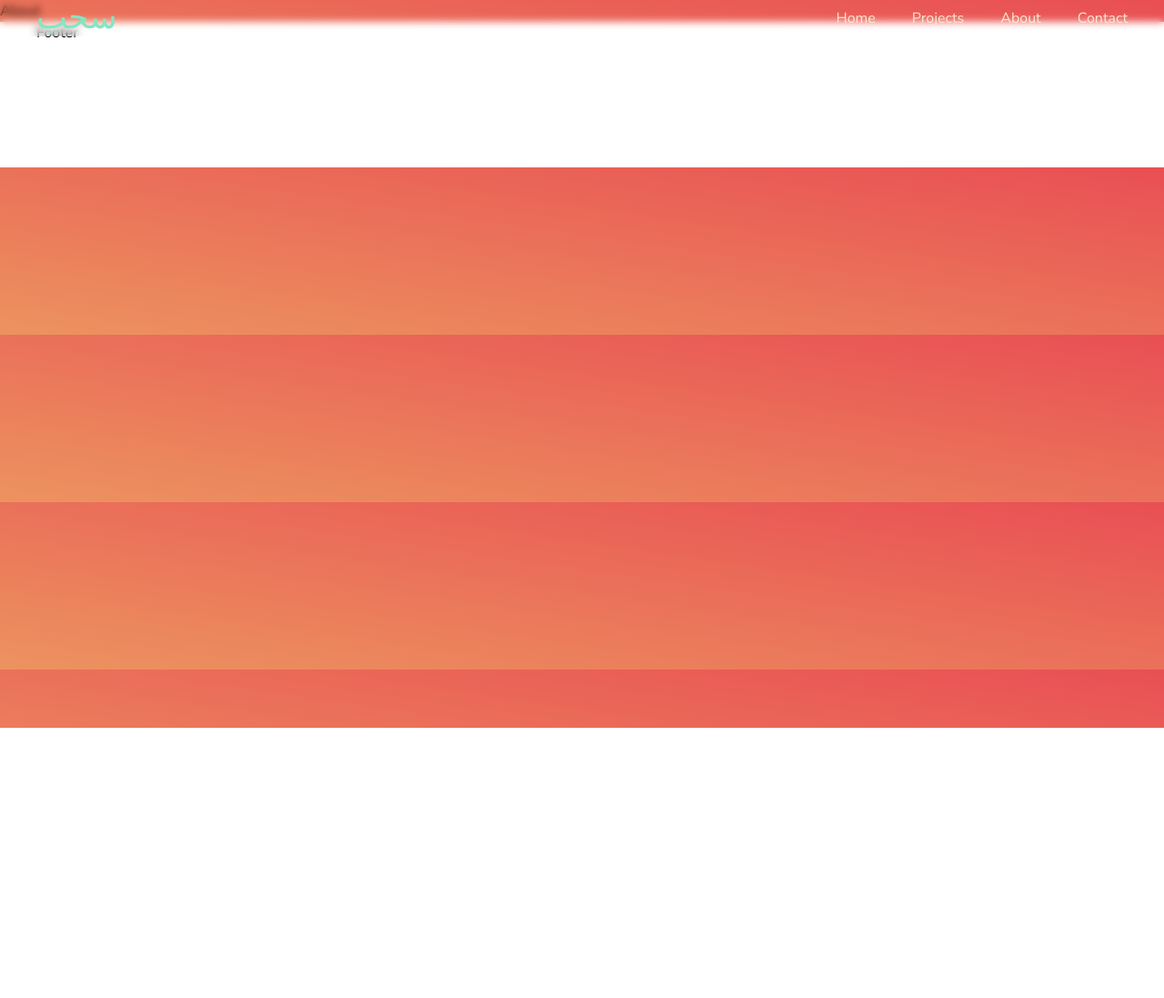
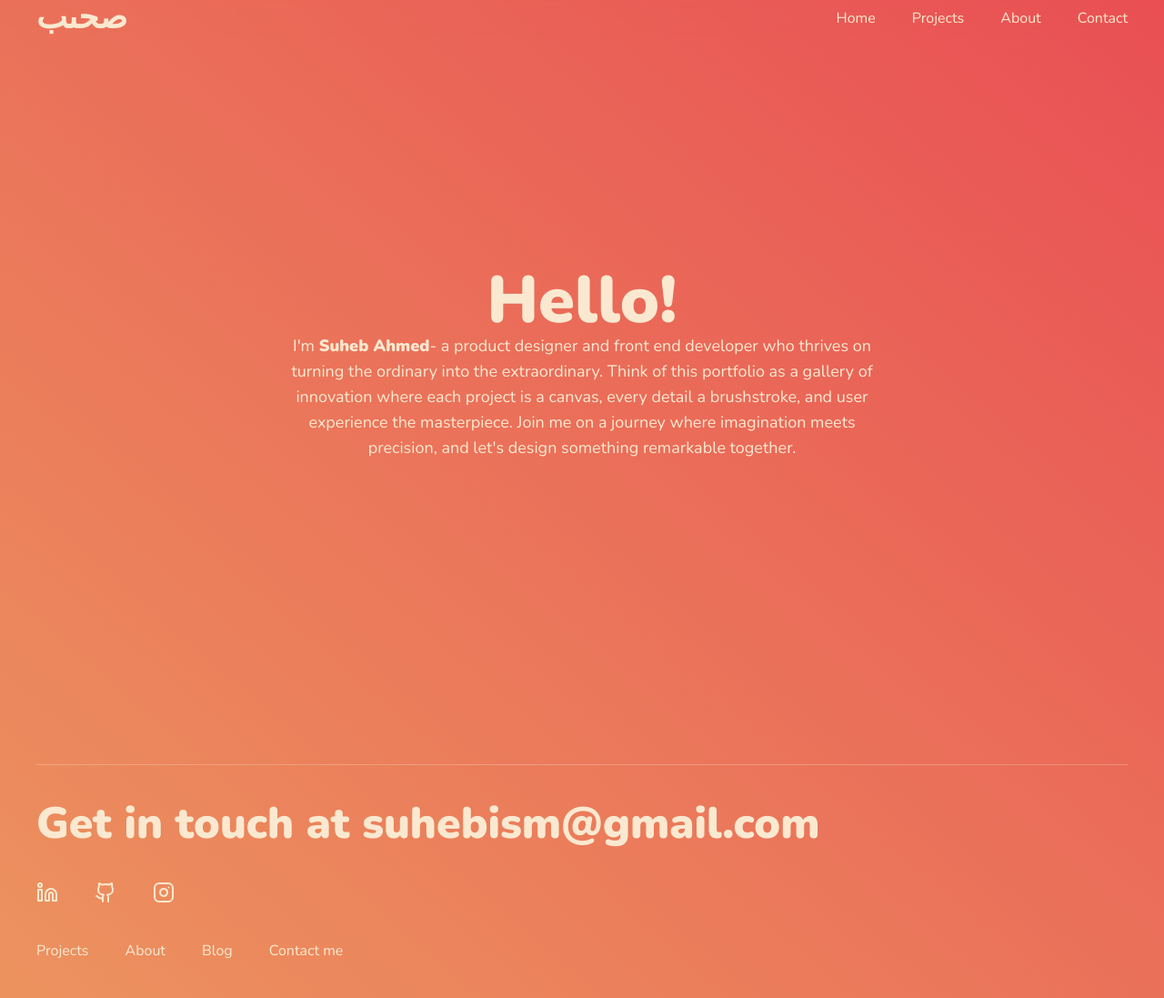
Before and after one commit to suhebism/My-portfolio, a Next.js app: page /about in a window 1280 px wide. Shown: the whole page at 91% size. Before the commit the page ends 800 px from the top, so only its background shows below. Built offline with nearby package versions, Linux system fonts and the light colour scheme.

Commit message:
Testing final design and functionality

```diff
--- a/app/about/page.jsx
+++ b/app/about/page.jsx
@@ -1,16 +1,28 @@
 'use client'
 import React from 'react';
 import { motion } from 'framer-motion';
+import PageTransition from '@/components/PageTransition';
 
 
 const page = () => {
   return (
-    <motion.div
-
-     className=''
-    >
-      About
-    </motion.div>
+    <PageTransition>
+    <div className='flex flex-col items-center h-screen justify-center'>
+          <h1 className="text-7xl font-black text-[#FAE9D0]">
+            Hello!
+          </h1>
+          <p className="text-[#FAE9D0] w-1/2 text-center text-lg">
+            {" "}
+            I'm <span className="font-black">Suheb Ahmed</span>- a product
+            designer and front end developer who thrives on turning the ordinary
+            into the extraordinary. Think of this portfolio as a gallery of
+            innovation where each project is a canvas, every detail a
+            brushstroke, and user experience the masterpiece. Join me on a
+            journey where imagination meets precision, and let's design
+            something remarkable together.
+          </p>
+        </div>
+    </PageTransition>
   )
 }
 
--- a/app/contact/page.jsx
+++ b/app/contact/page.jsx
@@ -1,11 +1,23 @@
 'use client'
+import PageTransition from '@/components/PageTransition'
 import React from 'react'
+import Link from 'next/link'
+import {Linkedin,Instagram,Github } from 'lucide-react'
 
 const page = () => {
   return (
-    <div>
-      Contact
+    <PageTransition>
+    <div className='flex flex-col px-10 justify-center items-center w-full gap-5 h-screen'>
+      <h1 className='text-xl md:text-2xl lg:text-5xl 2xl:text-7xl font-black text-[#FAE9D0]'>Get in touch at suhebism@gmail.com</h1>
+      <h1 className='text-xl md:text-2xl lg:text-5xl 2xl:text-7xl font-black text-[#FAE9D0]'>+91 8660215481</h1>
+      <div className='flex gap-5 md:gap-10 text-[#FAE9D0] absolute bottom-3'>
+        <Link href='https://www.linkedin.com/in/suhebism/' target="_blank" rel="noopener noreferrer"><Linkedin /></Link>
+        <Link href='https://github.com/suhebism' target="_blank" rel="noopener noreferrer"><Github /></Link>
+        <Link href='https://www.instagram.com/suhebism/' target="_blank" rel="noopener noreferrer"><Instagram  /></Link>
+      </div>
+
     </div>
+    </PageTransition>
   )
 }
 
--- a/app/page.js
+++ b/app/page.js
@@ -1,13 +1,11 @@
 'use client'
-import Image from "next/image";
-import {motion } from 'framer-motion';
 import HomeBanner from "@/components/HomeBanner";
 import ProjectSection from "@/components/ProjectSection";
 export default function Home() {
   return (
-    <div className=''>
+    <>
       <HomeBanner />
       <ProjectSection />
-    </div>
+    </>
   );
 }
--- a/app/projects/page.jsx
+++ b/app/projects/page.jsx
@@ -1,6 +1,9 @@
 import React from "react";
 import ProjectCard from "@/components/ProjectCard";
 import PageTransition from "@/components/PageTransition";
+import centarius from "@/public/centarius.png";
+import upsc from "@/public/upsc.png";
+import homeshiksha from "@/public/homeshiksha.png";
 import chargespot from "@/public/image.png";
 import cookie from '@/public/cookie-.png'
 import spilledCoffee from '@/public/spilled-coffee-cup.png'
@@ -11,7 +14,7 @@ import pastry from '@/public/cream-pastry.png'
 const page = () => {
   return (
     <PageTransition>
-    <div className="px-10 py-20 flex flex-col gap-5 ">
+    <div className="px-10 py-20 flex flex-col gap-5">
       <h1 className='text-3xl font-black text-[#FAE9D0] text-center'>Projects</h1>
       <div className="flex gap-5 items-center justify-center">
         <ProjectCard
@@ -23,7 +26,7 @@ const page = () => {
           url='https://chargespot.app/'
         />
         <ProjectCard
-          img={chargespot}
+          img={centarius}
           img2={spilledCoffee}
           title="Centarius.app"
           desc="Gaming platform"
@@ -33,7 +36,7 @@ const page = () => {
       </div>
       <div className="flex gap-5 items-center justify-center">
         <ProjectCard
-          img={chargespot}
+          img={homeshiksha}
           img2={pizza}
           title="Homeshiksha"
           desc="Online Tutoring"
@@ -41,9 +44,9 @@ const page = () => {
           url='https://student.homeshiksha.com/need-a-tutor'
         />
         <ProjectCard
-          img={chargespot}
+          img={upsc}
           img2={pastry}
-          title="Quiz App"
+          title="Quiz App - in Production"
           desc="UPSC Quiz App"
           projectDetail="UPSC Preparation:Quiz App for Focused Learning"
           url='https://quiz-app-alpha-sand.vercel.app/'
--- a/components/Button.jsx
+++ b/components/Button.jsx
@@ -4,7 +4,6 @@ const Button = ({title,img}) => {
   return (
     <div className='w-32 h-10 bg-[#FAE9D0] text-[#E94F54] rounded-3xl flex items-center justify-center font-bold cursor-pointer hover:text-[#e94f547a]  transition-all duration-300 ease-in-out'>
       {title}
-
     </div>
   )
 }
--- a/components/Footer.jsx
+++ b/components/Footer.jsx
@@ -1,9 +1,22 @@
 import React from 'react'
-
+import Link from 'next/link'
+import {Linkedin,Instagram,Github } from 'lucide-react'
 const Footer = () => {
   return (
-    <div className='w-full h-40 px-10 bg-white'>
-      <div className='text-black'>Footer</div>
+    <div className='my-10 flex flex-col px-10 justify-between items-start w-full gap-5 md:gap-10'>
+      <div className='w-full bg-[#fae9d04a] h-[1px]'></div>
+      <h1 className='text-xl md:text-2xl lg:text-5xl 2xl:text-7xl font-black text-[#FAE9D0]'>Get in touch at suhebism@gmail.com</h1>
+      <div className='flex gap-5 md:gap-10 text-[#FAE9D0]'>
+        <Link href='https://www.linkedin.com/in/suhebism/' target="_blank" rel="noopener noreferrer"><Linkedin /></Link>
+        <Link href='https://github.com/suhebism' target="_blank" rel="noopener noreferrer"><Github /></Link>
+        <Link href='https://www.instagram.com/suhebism/' target="_blank" rel="noopener noreferrer"><Instagram  /></Link>
+      </div>
+      <div className='flex gap-5 md:gap-10 text-[#FAE9D0]'>
+        <Link className='text-sm md:text-base' href='/projects'>Projects</Link>
+        <Link className='text-sm md:text-base' href='/about'>About</Link>
+        <Link className='text-sm md:text-base' href='/blog'>Blog</Link>
+        <Link className='text-sm md:text-base' href='/contact'>Contact me</Link>
+      </div>
     </div>
   )
 }
--- a/components/Navbar.jsx
+++ b/components/Navbar.jsx
@@ -12,8 +12,8 @@ const menu = [
 const Navbar = () => {
   return (
     <div className="flex px-10 justify-between items-center w-full h-10 fixed  backdrop-filter backdrop-blur-sm bg-opacity-10 z-50">
-      <Link href="/" className="text-[#80E7C3] text-4xl">
-        سحب
+      <Link href="/" className="text-[#FAE9D0] font-black text-4xl">
+      صحىب
       </Link>
       <div className="flex gap-10">
         {menu.map((item, index) => (
--- a/components/ProjectCard.jsx
+++ b/components/ProjectCard.jsx
@@ -14,7 +14,7 @@ const ProjectCard = ({ img,title, desc,projectDetail,img2,url }) => {
       <Image className="w-[250px] h-[250px] rounded-3xl" src={img} />
       <div className=" flex flex-col gap-2">
         <div>
-          <h1 className="text-3xl font-black text-[#FAE9D0]">{title}</h1>
+          <h1 className="text-2xl font-black text-[#FAE9D0]">{title}</h1>
           <p className="text-sm  text-[#FAE9D0]">{desc}</p>
         </div>
         <div>
--- a/package.json
+++ b/package.json
@@ -10,6 +10,7 @@
   },
   "dependencies": {
     "framer-motion": "^11.11.7",
+    "lucide-react": "^0.451.0",
     "next": "14.2.15",
     "react": "^18",
     "react-dom": "^18"
```
Also changed, not shown: 1 other file (tests, documents, lock files or other folders).
